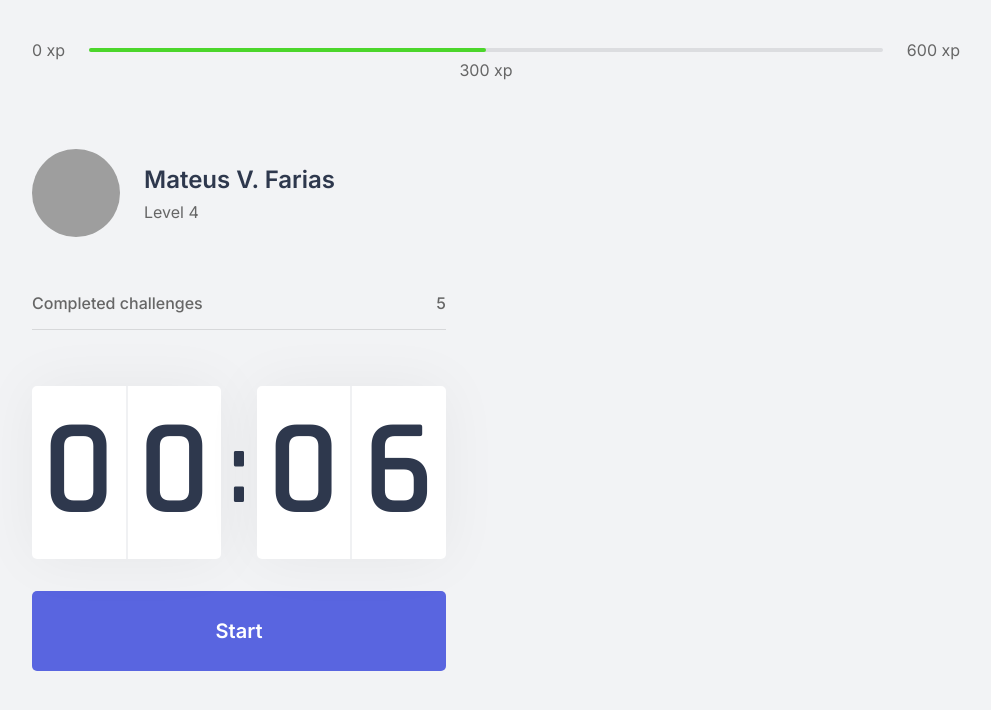
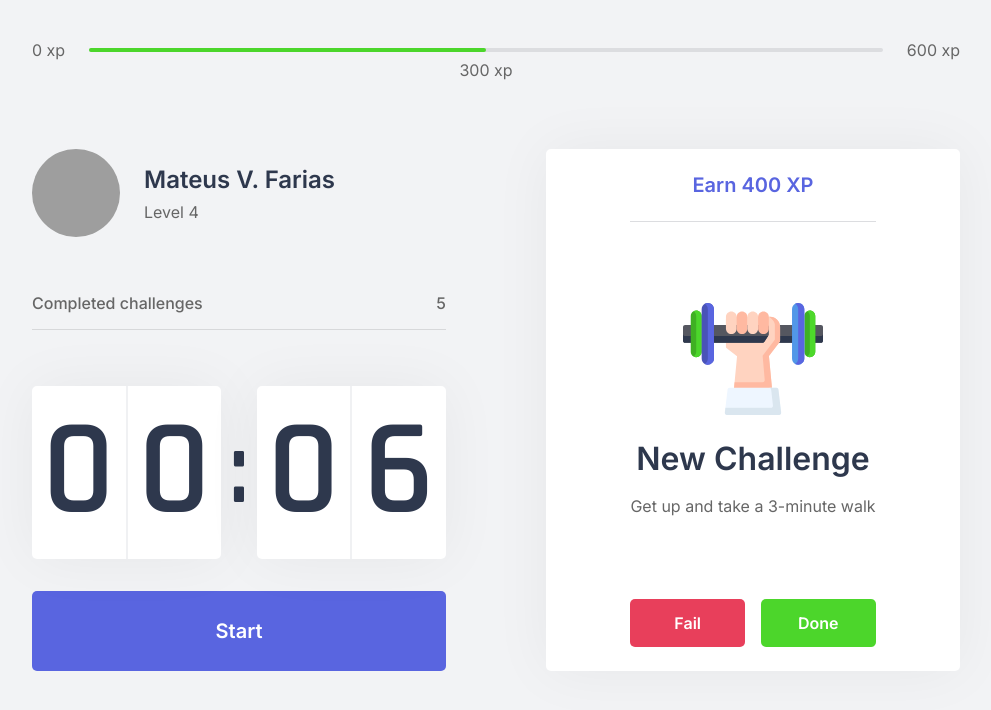
Before and after one commit to fariasmateuss/move.it, a Next.js app: page / in a window 1280 px wide. Shown: the top 710 px of the page, without its empty margins (144-1135 px from the left). Built offline with nearby package versions, Linux system fonts and the light colour scheme; grey boxes are pictures that could not be loaded.

Commit message:
feat: create challenge box component

```diff
--- /dev/null
+++ b/src/components/ChallengeBox.tsx
@@ -0,0 +1,39 @@
+import styles from '../styles/components/ChallengeBox.module.css';
+
+export function ChallengeBox() {
+  const hasActionChallenge = true;
+
+  return (
+    <div className={styles.challegeBoxContainer}>
+      {hasActionChallenge ? (
+        <div className={styles.challengeActive}>
+          <header>Earn 400 XP</header>
+
+          <main>
+            <img src="icons/body.svg" alt="Icon Challenge" />
+
+            <strong>New Challenge</strong>
+            <p>Get up and take a 3-minute walk</p>
+          </main>
+
+          <footer>
+            <button className={styles.challengeFailedButton} type="button">
+              Fail
+            </button>
+            <button className={styles.challengeSucceededButton} type="button">
+              Done
+            </button>
+          </footer>
+        </div>
+      ) : (
+        <div className={styles.challengeNotActive}>
+          <strong>Start a cycle to receive challenges to complete</strong>
+          <p>
+            <img src="icons/level-up.svg" alt="Level Up" />
+            Level up by completing challenges
+          </p>
+        </div>
+      )}
+    </div>
+  );
+}
--- a/src/pages/index.tsx
+++ b/src/pages/index.tsx
@@ -1,4 +1,5 @@
 import Head from 'next/head';
+import { ChallengeBox } from '../components/ChallengeBox';
 import { CompletedChallenges } from '../components/CompletedChallenges';
 import { Countdown } from '../components/Countdown';
 import { ExperienceBar } from '../components/ExperienceBar';
@@ -22,8 +23,9 @@
             <CompletedChallenges />
             <Countdown />
           </div>
-
-          <div />
+          <div>
+            <ChallengeBox />
+          </div>
         </section>
       </div>
     </main>
--- /dev/null
+++ b/src/styles/components/ChallengeBox.module.css
@@ -0,0 +1,110 @@
+.challegeBoxContainer {
+  height: 100%;
+
+  background: var(--white);
+  border-radius: 5px;
+  box-shadow: 0 0 60px rgba(0, 0, 0, 0.05);
+  padding: 1.5rem 2rem;
+
+  display: flex;
+  flex-direction: column;
+  align-items: center;
+  justify-content: center;
+
+  text-align: center;
+}
+
+.challengeNotActive {
+  display: flex;
+  flex-direction: column;
+  align-items: center;
+}
+
+.challengeNotActive strong {
+  font-size: 1.5rem;
+  font-weight: 500;
+  line-height: 1.4;
+}
+
+.challengeNotActive p {
+  display: flex;
+  flex-direction: column;
+  align-items: center;
+  line-height: 1.4;
+  max-width: 70%;
+  margin-top: 3rem;
+}
+
+.challengeNotActive p img {
+  margin-bottom: 1rem;
+}
+
+.challengeActive {
+  height: 100%;
+
+  display: flex;
+  flex-direction: column;
+}
+
+.challengeActive header {
+  color: var(--blue);
+  font-weight: 600;
+  font-size: 1.25rem;
+  padding: 0 2rem 1.5rem;
+  border-bottom: 1px solid var(--gray-line);
+}
+
+.challengeActive main {
+  flex: 1;
+  display: flex;
+  flex-direction: column;
+  align-items: center;
+  justify-content: center;
+}
+
+.challengeActive main strong {
+  font-size: 2rem;
+  font-weight: 600;
+  color: var(--title);
+  margin: 1.5rem 0 1rem;
+}
+
+.challengeActive main p {
+  line-height: 1.5;
+}
+
+.challengeActive footer {
+  display: grid;
+  grid-template-columns: 1fr 1fr;
+  gap: 1rem;
+}
+
+.challengeActive footer button {
+  height: 3rem;
+
+  display: flex;
+  align-items: center;
+  justify-content: center;
+
+  border: 0;
+  border-radius: 5px;
+
+  color: var(--white);
+
+  font-size: 1rem;
+  font-weight: 600;
+
+  transition: filter 0.2s;
+}
+
+.challengeActive footer button.challengeFailedButton {
+  background: var(--red);
+}
+
+.challengeActive footer button.challengeSucceededButton {
+  background: var(--green);
+}
+
+.challengeActive footer button:hover {
+  filter: brightness(0.9);
+}
```
